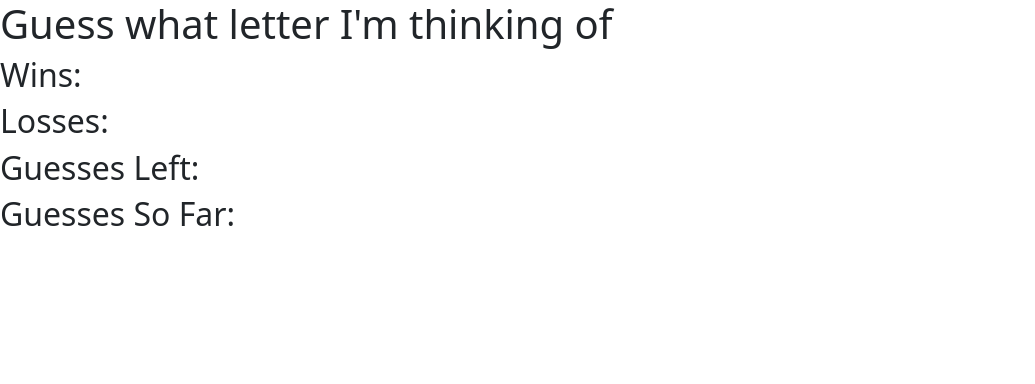
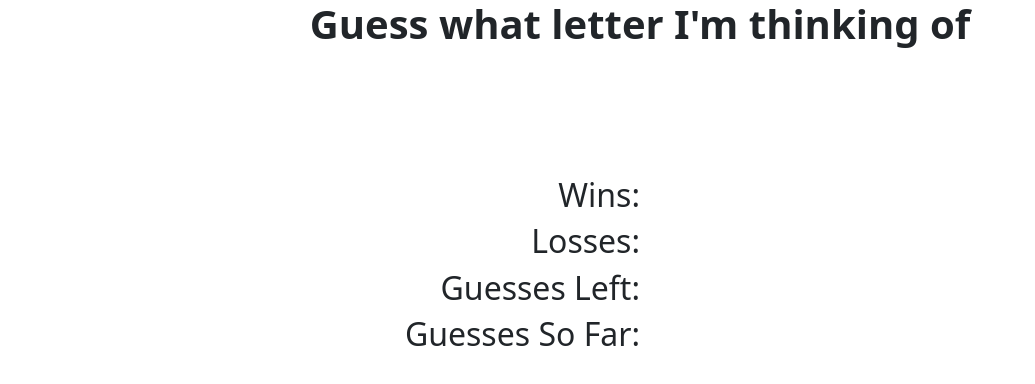
Before and after one commit to vnewberry/Psychic-Game, a plain HTML site: page index.html in a window 1280 px wide. Shown: the whole page, without its empty margins (0-1035 px from the left). Drawn offline with nearby package versions, Linux system fonts and the light colour scheme.

Commit message:
some css

```diff
--- a/assets/css/style.css
+++ b/assets/css/style.css
@@ -0,0 +1,10 @@
+#game {
+    text-align: right;
+    padding-right: 50%;
+    margin-top: 10%;
+}
+h1 {
+    font-weight: bold;
+    text-align: center;
+
+}
--- a/index.html
+++ b/index.html
@@ -11,11 +11,16 @@
 <title>Psychic Game</title>
 </head>
 <body>
-<section id="instructions"><h1>Guess what letter I'm thinking of</h1></section>
-<section id="wins"><h2>Wins: </h2></section>
-<section id="losses"><h2>Losses: </h2></section>
-<section id="guesses-left"><h2>Guesses Left: </h2></section>
-<section id="guesses"><h2>Guesses So Far: </h2></section>
+
+<h1>Guess what letter I'm thinking of</h1>
+
+<div id="game">
+    <section id="wins"><h2>Wins: </h2></section>
+    <section id="losses"><h2>Losses: </h2></section>
+    <section id="guesses-left"><h2>Guesses Left: </h2></section>
+    <section id="guesses"><h2>Guesses So Far: </h2></section>
+</div>
+
 <script src="https://cdnjs.cloudflare.com/ajax/libs/popper.js/2.5.4/umd/popper.min.js"></script>
 <script src="https://cdnjs.cloudflare.com/ajax/libs/twitter-bootstrap/5.0.0-beta1/js/bootstrap.min.js"></script>
 </body>
```
